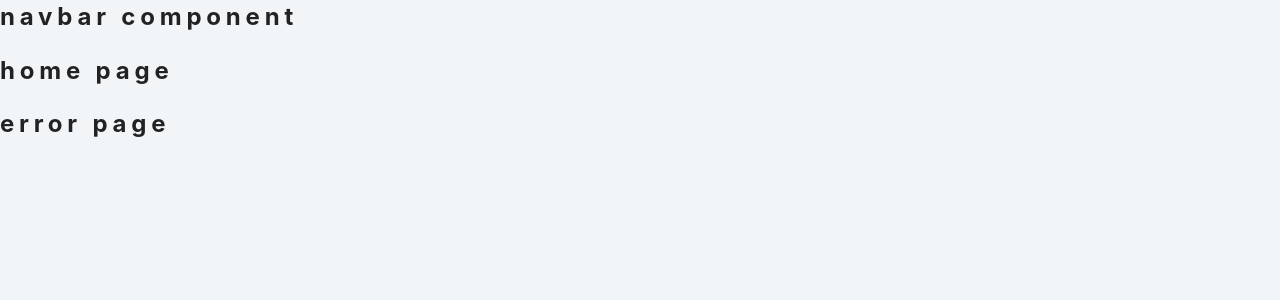
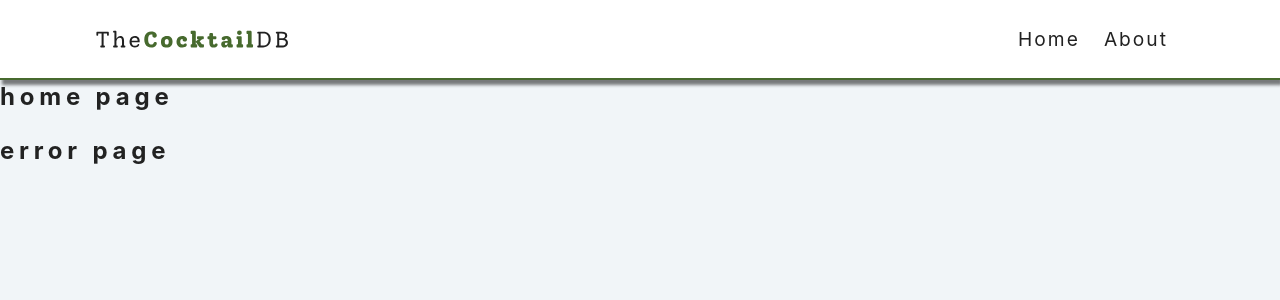
Before and after one commit to zabhishekz/React_Projects, a React (Create React App) app in the folder 15-cocktails/setup/: page / in a window 1280 px wide. Shown: the top 300 px of the page. Built offline with nearby package versions, Linux system fonts and the light colour scheme.

Commit message:
cocktails - Navbar

```diff
--- a/15-cocktails/setup/src/components/Navbar.js
+++ b/15-cocktails/setup/src/components/Navbar.js
@@ -1,13 +1,25 @@
-import React from 'react'
-import { Link } from 'react-router-dom'
-import logo from '../logo.svg'
+import React from "react";
+import { Link } from "react-router-dom";
+import logo from "../logo.svg";
 
 const Navbar = () => {
   return (
-    <div>
-      <h2>navbar component</h2>
-    </div>
-  )
-}
+    <nav className="navbar">
+      <div className="nav-center">
+        <Link to="/">
+          <img src={logo} alt="cocktail db logo" className="logo"></img>
+        </Link>
+        <ul className="nav-links">
+          <li>
+            <Link to="/">Home</Link>
+          </li>
+          <li>
+            <Link to="/about">About</Link>
+          </li>
+        </ul>
+      </div>
+    </nav>
+  );
+};
 
-export default Navbar
+export default Navbar;
```
